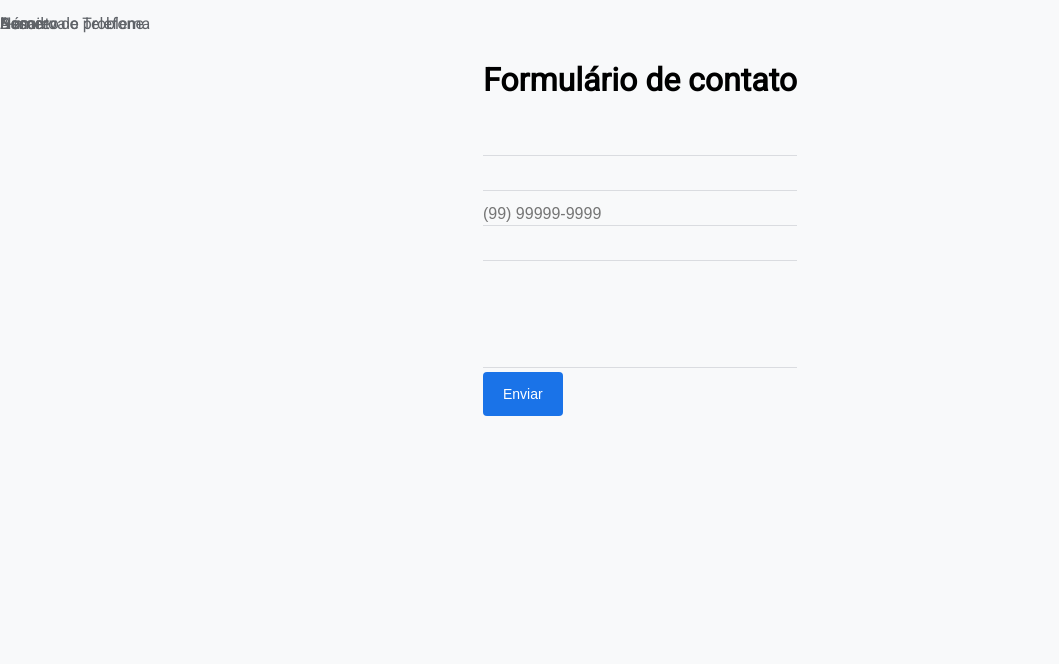
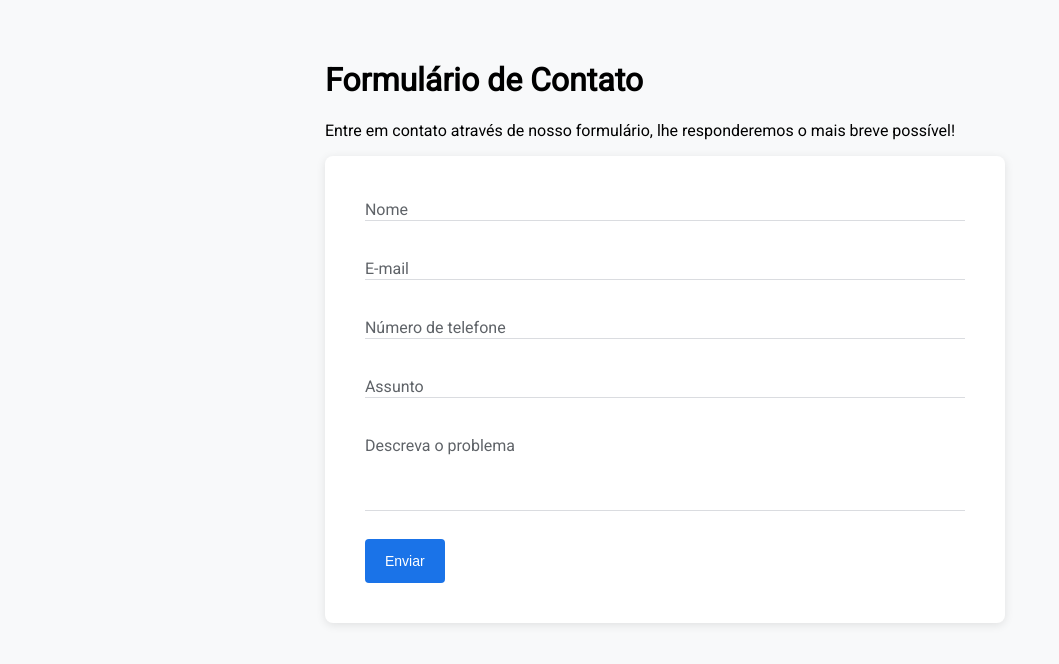
Before and after one commit to misakimaymay/APS-Site, a plain HTML site: page Seminário/formulario.html in a window 1280 px wide. Shown: the whole page, without its empty margins (0-1059 px from the left). Drawn offline with Linux system fonts and the light colour scheme.

Commit message:
formulario.html

```diff
--- a/Seminário/formulario.html
+++ b/Seminário/formulario.html
@@ -2,42 +2,46 @@
 <html lang="pt-br">
 <head>
   <meta charset="UTF-8" />
-  <meta name="viewport" content="width=device-width, initial-scale=1.0" />
-  <title>Formulário de contato</title>
+  <meta name="viewport" content="width=device-width, initial-scale=1" />
+  <title>Formulário de Contato</title>
+  <link href="https://fonts.googleapis.com/css2?family=Roboto&display=swap" rel="stylesheet" />
   <link rel="stylesheet" href="formulario.css" />
-  <link href="https://fonts.googleapis.com/css2?family=Roboto&display=swap" rel="stylesheet">
 </head>
 <body>
-  <div class="form-container">
-    <h1>Formulário de contato</h1>
-    <form>
-      <div class="form-group">
+
+  <div class="form-wrapper">
+    <h1>Formulário de Contato</h1>
+    <p>Entre em contato através de nosso formulário, lhe responderemos o mais breve possível!</p>
+
+    <form class="google-form">
+      <div class="input-group">
+        <input type="text" id="nome" name="nome" placeholder=" " required />
         <label for="nome">Nome</label>
-        <input type="text" id="nome" name="nome" required />
       </div>
 
-      <div class="form-group">
+      <div class="input-group">
+        <input type="email" id="email" name="email" placeholder=" " required />
         <label for="email">E-mail</label>
-        <input type="email" id="email" name="email" required />
       </div>
 
-      <div class="form-group">
-        <label for="telefone">Número de Telefone</label>
-        <input type="tel" id="telefone" name="telefone" placeholder="(99) 99999-9999" required />
+      <div class="input-group">
+        <input type="tel" id="telefone" name="telefone" placeholder=" " required />
+        <label for="telefone">Número de telefone</label>
       </div>
 
-      <div class="form-group">
+      <div class="input-group">
+        <input type="text" id="assunto" name="assunto" placeholder=" " required />
         <label for="assunto">Assunto</label>
-        <input type="text" id="assunto" name="assunto" required />
       </div>
 
-      <div class="form-group">
+      <div class="input-group">
+        <textarea id="problema" name="problema" placeholder=" " rows="4" required></textarea>
         <label for="problema">Descreva o problema</label>
-        <textarea id="problema" name="problema" rows="5" required></textarea>
       </div>
 
       <button type="submit">Enviar</button>
     </form>
   </div>
+
 </body>
 </html>
```
